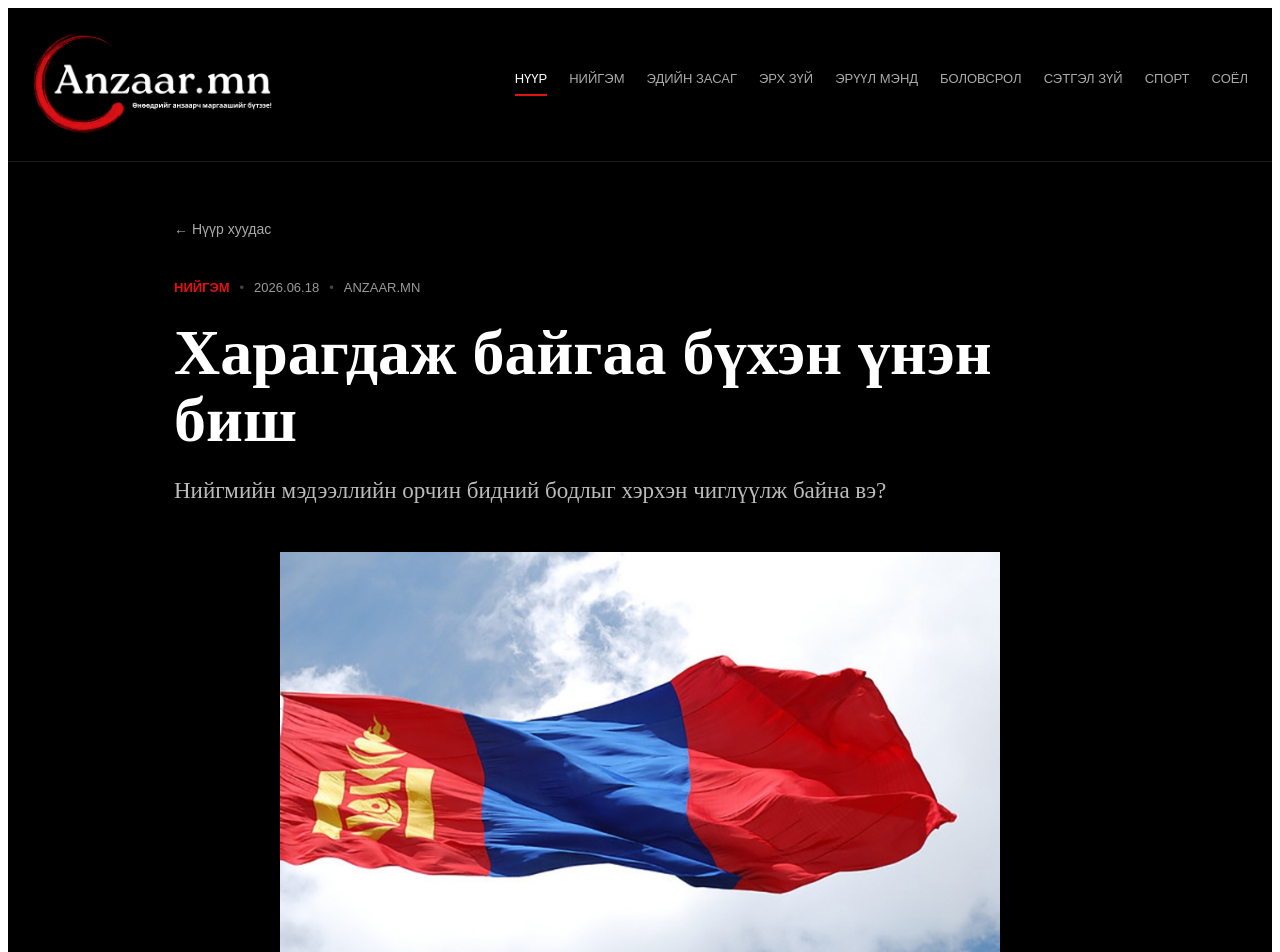
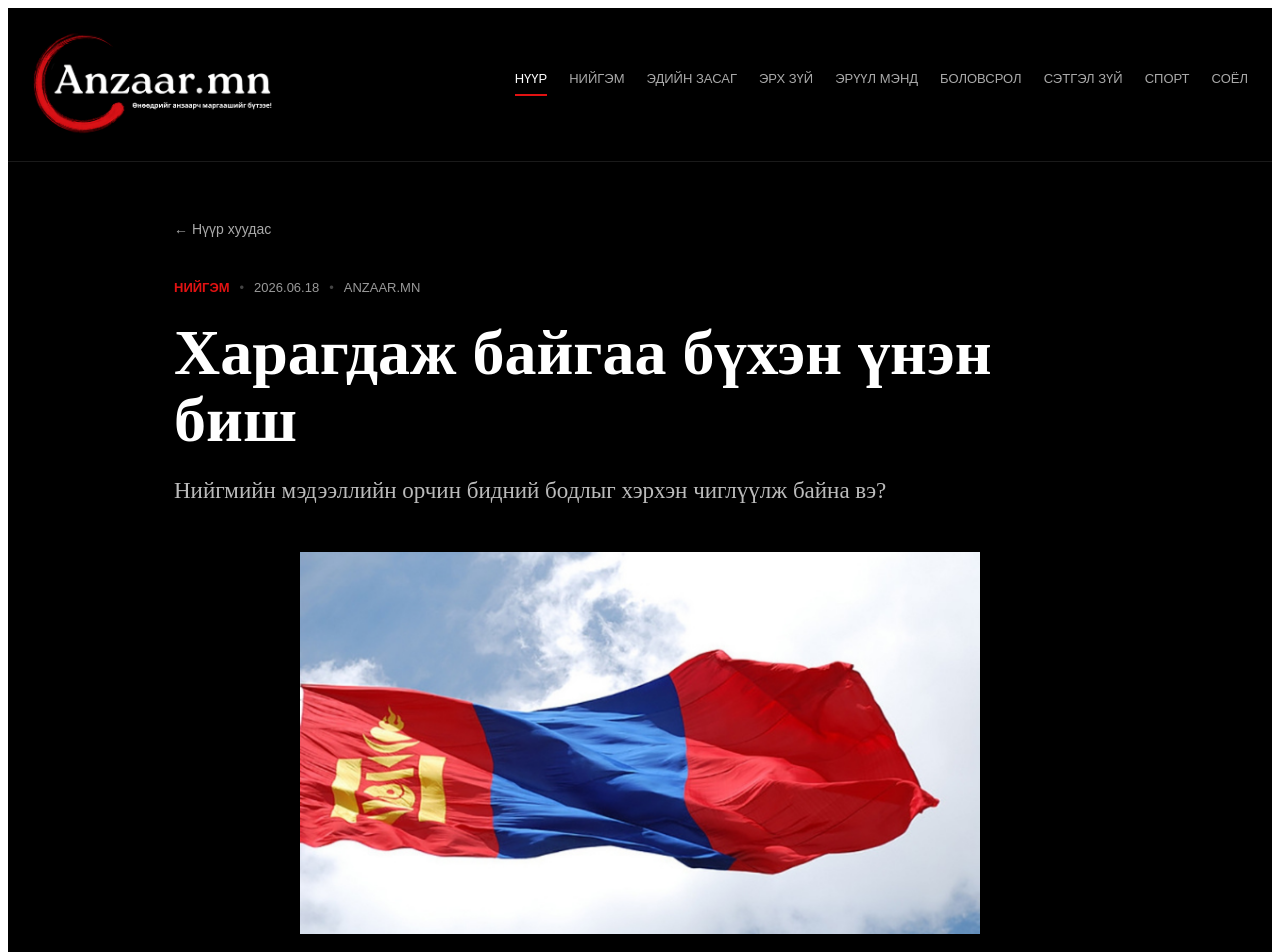
Before and after one commit to toogeemunkhtogtokh-ai/Anzaar-mn, a Next.js app: page /article/1 in a window 1280 px wide. Shown: the top 952 px of the page. Built offline with nearby package versions, Linux system fonts and the light colour scheme.

Commit message:
Update page.js

```diff
--- a/app/article/[id]/page.js
+++ b/app/article/[id]/page.js
@@ -283,7 +283,7 @@ export default function DynamicArticle({ params }) {
 
         <div
   style={{
-    maxWidth: isMobile ? "100%" : 720,
+    maxWidth: isMobile ? "100%" : 680,
     margin: "0 auto",
     background: "#080808",
     overflow: "hidden",
```
